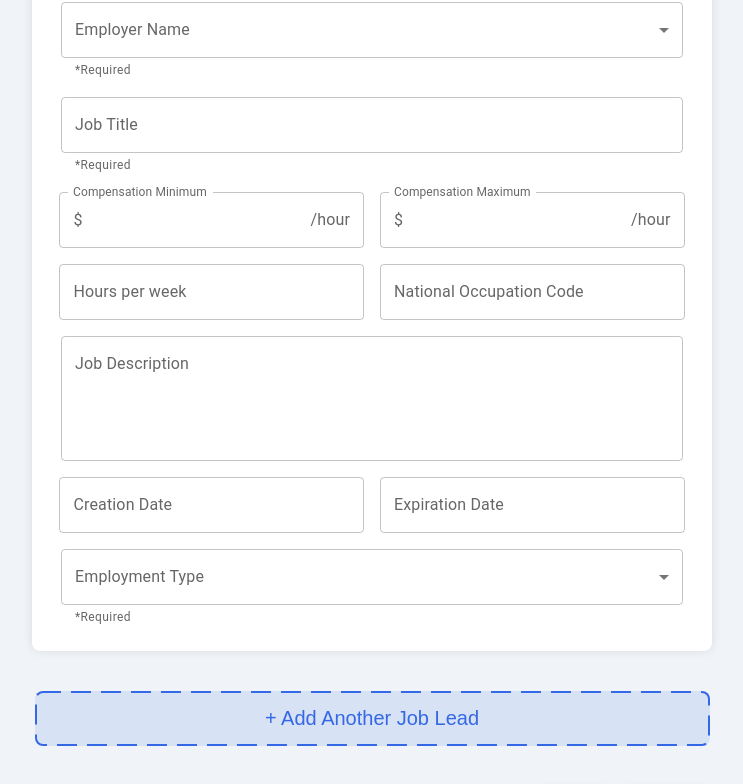
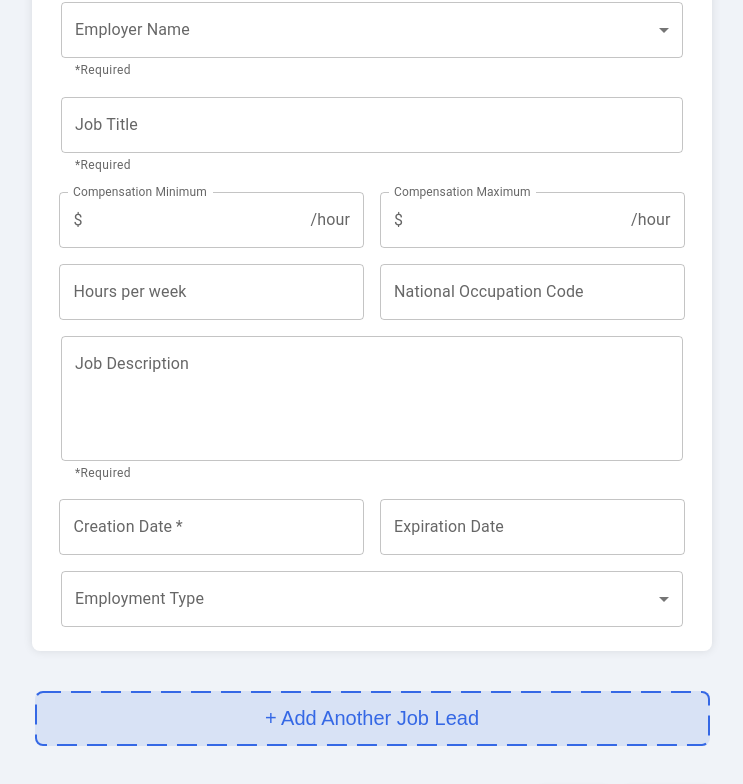
Before and after one commit to uoftblueprint/tces, a React (Create React App) app in the folder client/: page / in a window 1280 px wide. Shown: the part 356-1140 px from the top of the page, without its empty margins (268-1011 px from the left). Built offline with nearby package versions, Linux system fonts and the light colour scheme.

Commit message:
TCES-28 Updated input fields

```diff
--- a/client/src/components/add-job-lead-component/index.jsx
+++ b/client/src/components/add-job-lead-component/index.jsx
@@ -205,6 +205,7 @@ function AddJobLead() {
             multiline
             rows={4}
             value={lead.description}
+            helperText="*Required"
             onChange={(e) =>
               handleInputChange(e.target.value, lead.id, "description")
             }
@@ -215,6 +216,11 @@ function AddJobLead() {
               id="creationDate"
               fullWidth
               sx={{ m: 1, width: "47%" }}
+              slotProps={{
+                textField: {
+                  required: true,
+                },
+              }}
               value={lead.creationDate}
               onChange={(e) => handleInputChange(e, lead.id, "creationDate")}
             />
@@ -246,7 +252,6 @@ function AddJobLead() {
               <MenuItem value="casual">Casual</MenuItem>
               <MenuItem value="on-call">On-Call</MenuItem>
             </Select>
-            <FormHelperText>*Required</FormHelperText>
           </FormControl>
         </JobLeadContainer>
       ))}
```
